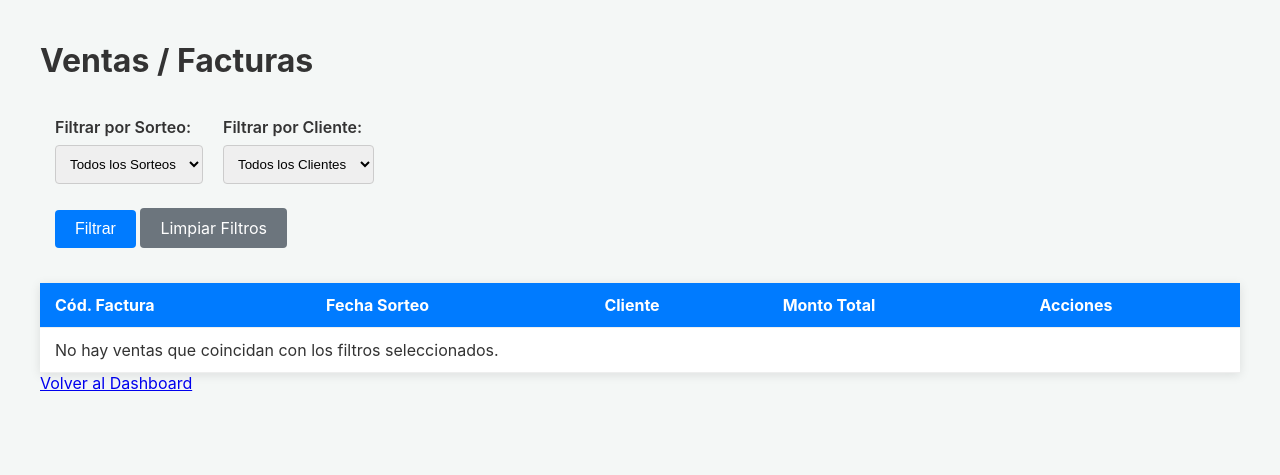
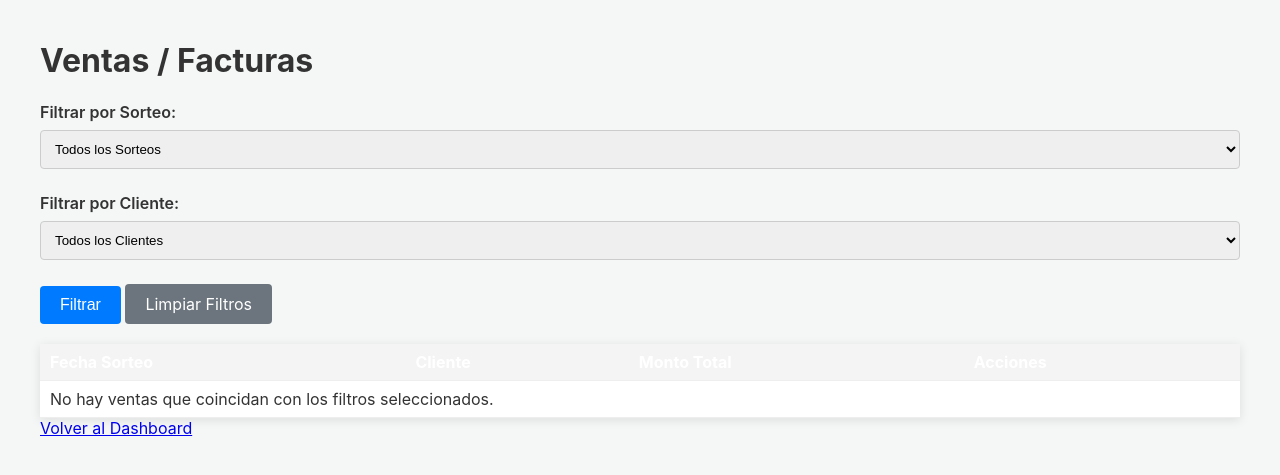
Before and after one commit to jelixandroid8-byte/loto-app, a Flask app: template templates/sales.html in a window 1280 px wide. Shown: the part 62-537 px from the top of the page. Run offline with Flask 3, Linux system fonts and the light colour scheme; the template is opened without the code that fills it, so the values that code supplies are empty; some libraries are stand-ins or nearby versions.

Commit message:
Remove 'Cód. Factura' column and tighten column spacing in sales.html

```diff
--- a/templates/sales.html
+++ b/templates/sales.html
@@ -62,7 +62,6 @@
 <table>
     <thead>
         <tr>
-            <th>Cód. Factura</th>
             <th>Fecha Sorteo</th>
             <th>Cliente</th>
             {% if session['user_role'] == 'admin' %}
@@ -75,7 +74,6 @@
     <tbody>
         {% for sale in sales %}
         <tr>
-            <td>{{ sale['id'] }}</td>
             <td>{{ sale['raffle_date'].strftime('%Y-%m-%d') }}</td>
             <td>{{ sale['client_name'] }} {{ sale['client_last_name'] }}</td>
             {% if session['user_role'] == 'admin' %}
@@ -96,7 +94,7 @@
         </tr>
         {% else %}
         <tr>
-            <td colspan="{{ 6 if session['user_role'] == 'admin' else 5 }}">No hay ventas que coincidan con los filtros seleccionados.</td>
+            <td colspan="{{ 5 if session['user_role'] == 'admin' else 4 }}">No hay ventas que coincidan con los filtros seleccionados.</td>
         </tr>
         {% endfor %}
     </tbody>
@@ -110,20 +108,23 @@
 {% endif %}
 
 <style>
-.actions-cell {
-    display: flex;
-    gap: 5px;
-}
-.filters-container {
-    margin-bottom: 20px;
-    padding: 15px;
-}
-.filter-row {
-    display: flex;
-    flex-wrap: wrap;
-    gap: 20px;
-    align-items: flex-end;
-}
+    table {
+        border-collapse: collapse; /* Remove extra space between table cells */
+    }
+
+    th, td {
+        padding: 8px 10px; /* Tighten padding for smaller spacing */
+        text-align: left; /* Align text to the left */
+    }
+
+    th {
+        background-color: #f4f4f4; /* Light background for headers */
+    }
+
+    .actions-cell {
+        display: flex;
+        gap: 5px; /* Reduce gap between action buttons */
+    }
 </style>
 
 {% endblock %}
```
